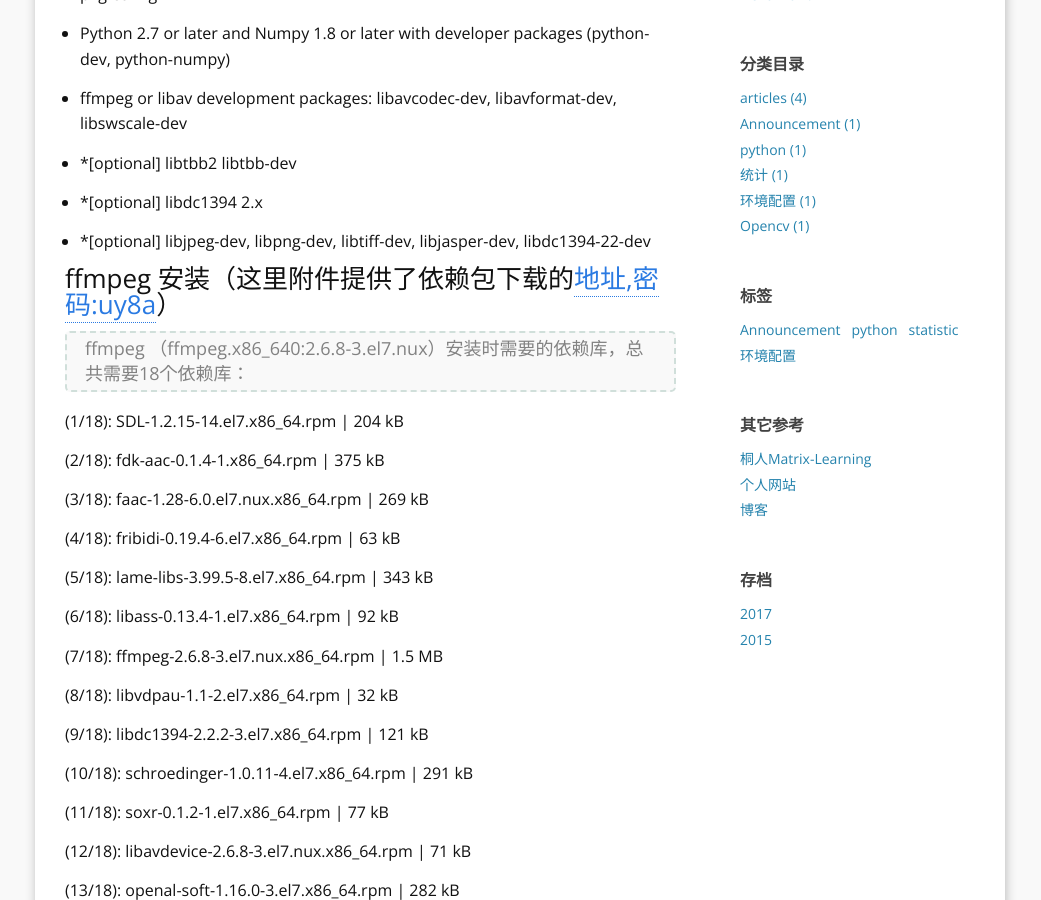
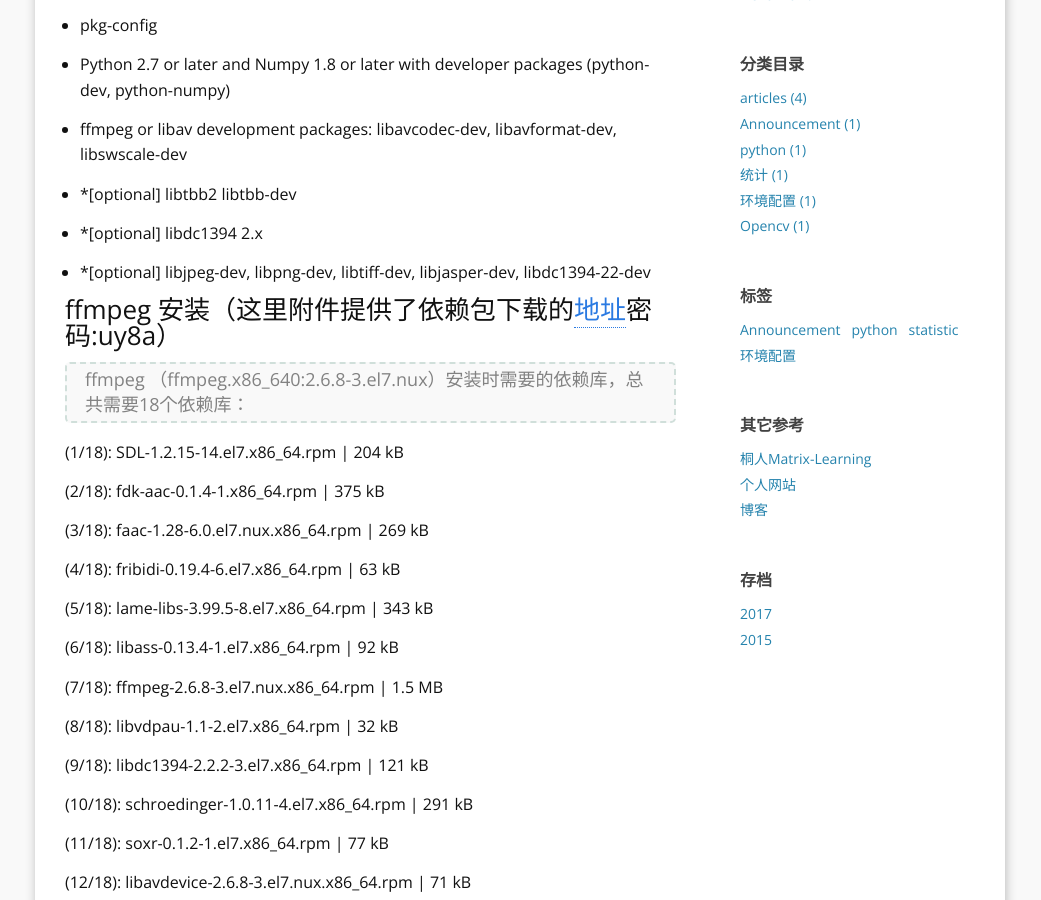
Before and after one commit to xiyangzhuang/xiyangzhuang.github.io, a Jekyll site: the page built from _posts/2017-07-10-install-opencv-on-centos-without-internet.md, in a window 1280 px wide and 900 px high, scrolled down 801 px. Shown: the whole window, without its empty margins (120-1161 px from the left). Built offline with Jekyll 4.4.1, drawn with Linux system fonts in a browser that asks for light colours; comment, search, counter and statistics services are not loaded.

Commit message:
modified

```diff
--- a/_posts/2017-07-10-install-opencv-on-centos-without-internet.md
+++ b/_posts/2017-07-10-install-opencv-on-centos-without-internet.md
@@ -20,6 +20,7 @@
 version 4.8.5 20150623 (Red Hat 4.8.5-11) (GCC) ) \#1 SMP Tue Nov 22 16:42:41
 UTC 2016*
 
+***
 
 Opencv安装：
 ============
@@ -50,7 +51,7 @@
 -   \*[optional] libjpeg-dev, libpng-dev, libtiff-dev, libjasper-dev,
     libdc1394-22-dev
 
-### ffmpeg 安装（这里附件提供了依赖包下载的[地址,密码:uy8a](http://pan.baidu.com/s/1kVeIkjP)）
+### ffmpeg 安装（这里附件提供了依赖包下载的[地址](http://pan.baidu.com/s/1kVeIkjP)密码:uy8a）
 
 >   ffmpeg （ffmpeg.x86_640:2.6.8-3.el7.nux）安装时需要的依赖库，总共需要18个依赖库：
 
@@ -93,6 +94,8 @@
 由于安装ffmpeg 过程中需要的依赖库较多，可以先将一台装有centos版本的服务器联网，然后用yum
 或者 （apt-get）等包管理工具将依赖库进行保存。
 
+***
+
 #### 方案一：用包安装工具进行依赖库关联下载
 
 以Centos上自带的yum为例。yum是一个优秀的软件获取与系统更新的工具，主要应用于Redhat系列的发行版本上。
@@ -103,6 +106,8 @@
 
 也可直接修改/etc/yum.conf 将keepcache=0 修改为 keepcache=1，
 安装或者升级后，在目录 /var/cache/yum 下就会有下载的 rpm 包了
+
+***
 
 Opencv编译过程中出现的问题：
 ============================
```
